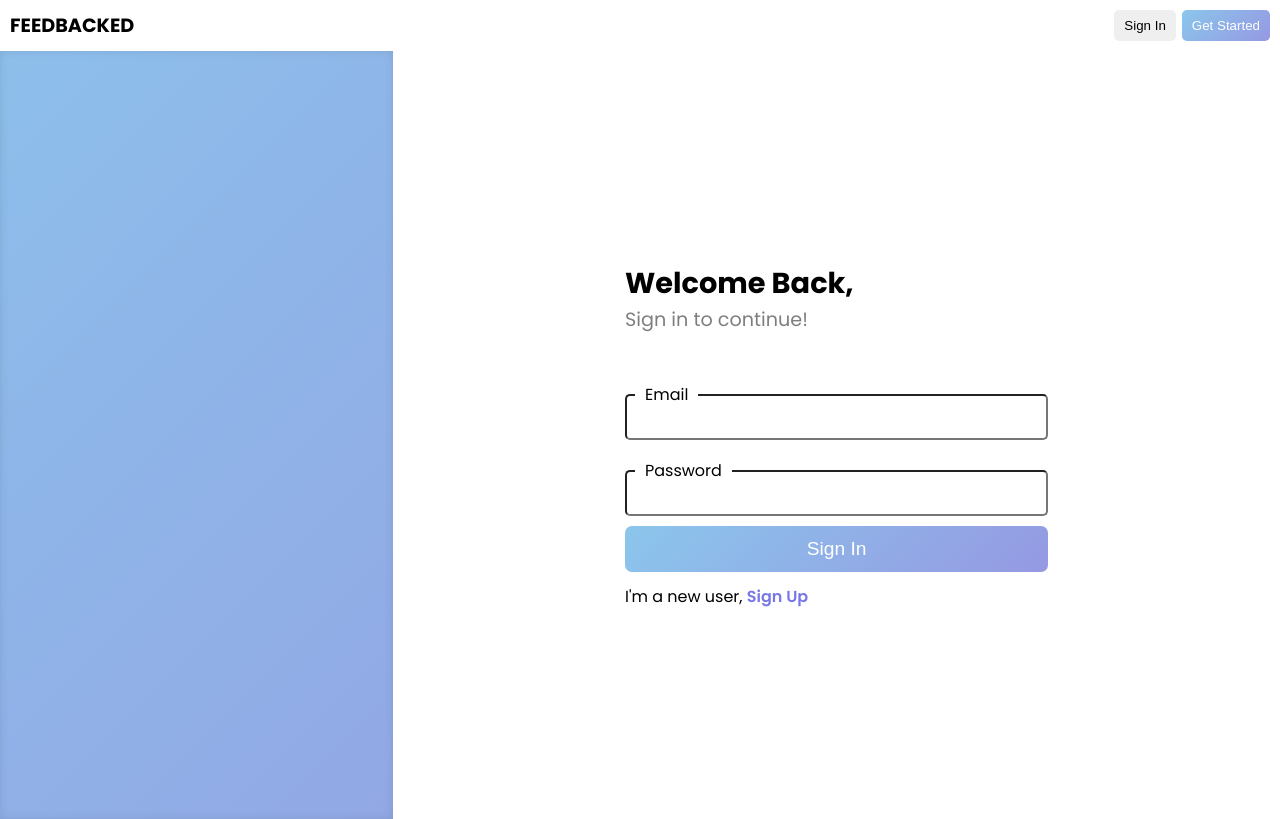
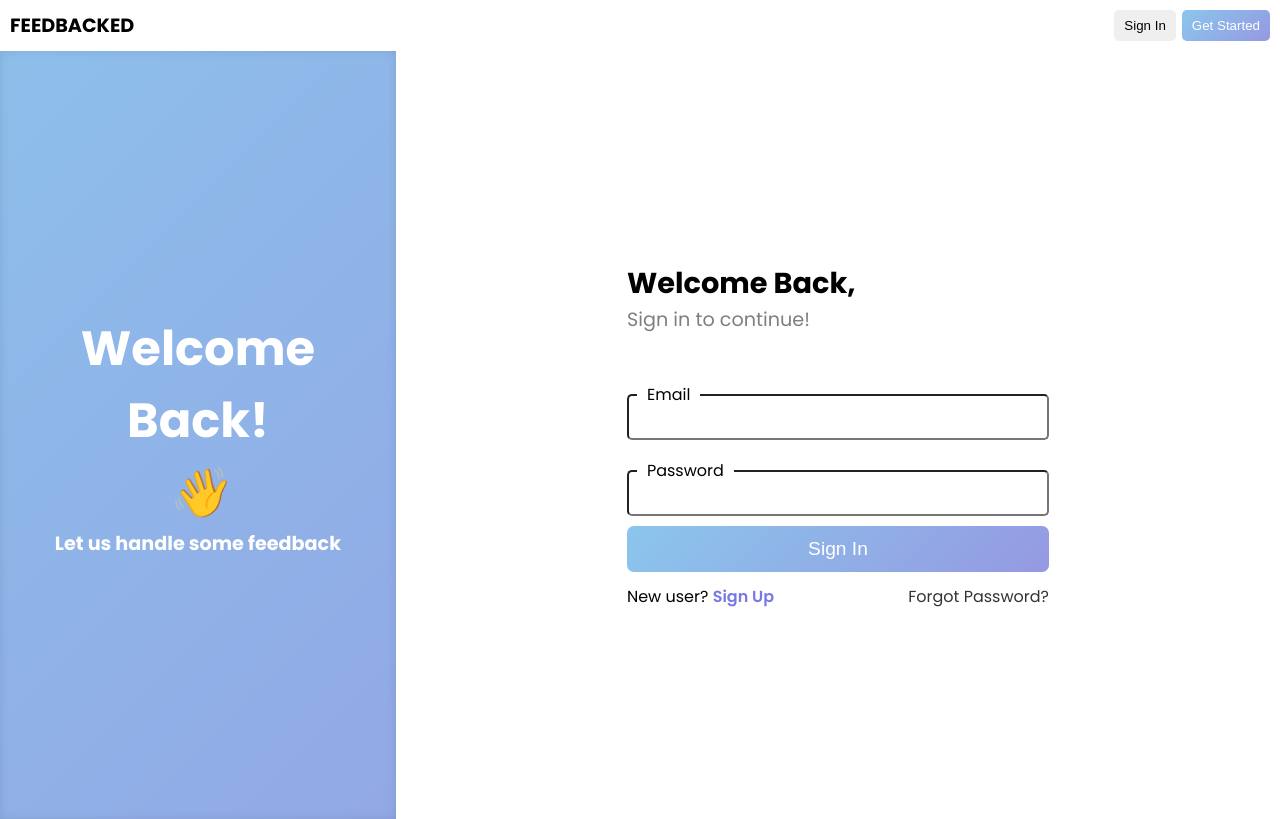
Before and after one commit to yret1/Feedbacked, an Angular app in the folder feedbacked-frontend/: page /signin in a window 1280 px wide. Built offline with nearby package versions, Linux system fonts and the light colour scheme.

Commit message:
Added forgotpassword link

```diff
--- a/feedbacked-frontend/src/app/pages/sign-in/sign-in.component.html
+++ b/feedbacked-frontend/src/app/pages/sign-in/sign-in.component.html
@@ -1,5 +1,10 @@
 <section class="authpage">
-  <aside class="larger"></aside>
+  <aside class="larger">
+    <p>Welcome Back!</p>
+    <i>👋</i>
+
+    <span>Let us handle some feedback</span>
+  </aside>
   <section class="formbox">
     <section class="wrapper">
       <div class="promotext">
@@ -25,10 +30,13 @@
         </button>
       </form>
 
-      <p class="already">
-        I'm a new user,
-        <a class="travel" routerLink="/signup">Sign Up</a>
-      </p>
+      <div class="already">
+        <p>
+          New user?
+          <a class="travel" routerLink="/signup">Sign Up</a>
+        </p>
+        <a class="forgotlink" routerLink="/forgot">Forgot Password?</a>
+      </div>
     </section>
   </section>
 </section>
--- a/feedbacked-frontend/src/app/pages/sign-in/sign-in.component.scss
+++ b/feedbacked-frontend/src/app/pages/sign-in/sign-in.component.scss
@@ -10,6 +10,8 @@
 
 
 
+
+
     form{
         width: 100%;
         display: flex;
@@ -18,7 +20,6 @@
         align-items: center;
 
         gap: 10px;
-
 
         button{
             width: 100%;
@@ -37,10 +38,12 @@
         button:hover{
             opacity: 0.8;
         }
+
     }
 
     .larger{
         display: none;
+        padding: 6px;
     }
     .formbox{
         padding: 40px 20px;
@@ -121,6 +124,19 @@
 
 .already{
     padding-top: 12px;
+    display: flex;
+    justify-content: space-between ;
+    align-items: center;
+
+    .forgotlink{
+        text-decoration: none;
+        color: var(--text);
+        transition: all 0.3s;
+    }
+
+    .forgotlink:hover{
+        color: rgb(119, 119, 231);
+    }
 }
 
 
@@ -158,7 +174,15 @@
 
 
     .authpage .larger {
+        font-family: var(--main-font);
+        text-align: center;
+        color: white;
+        font-size: 2.4rem;
+        font-weight: 700;
         display: flex;
+        flex-direction: column;
+        justify-content: center;
+        align-items: center;
 
         box-shadow: inset 0 0 10px rgba(0,0,0,0.1);
         height: 96vh;
@@ -168,6 +192,13 @@
         background: linear-gradient(135deg, #8BC6EC 0%, #9599E2 100%);
   background-size: 200% 200%;
   animation: gradientAnimation 4s ease infinite;
+
+
+  span{
+        font-size: 1.2rem;
+        color: white;
+        opacity: 1;
+  }
     }
 }
 
@@ -176,6 +207,9 @@
 @media (min-width: 1200px){
     .authpage .larger {
         width: 45vw;
+        color: white;
+        font-size: 3rem;
+        font-weight: 700;
     }
 
     .authpage .wrapper {
--- a/feedbacked-frontend/src/app/pages/sign-up/sign-up.component.html
+++ b/feedbacked-frontend/src/app/pages/sign-up/sign-up.component.html
@@ -1,5 +1,9 @@
 <section class="authpage">
-  <aside class="larger"></aside>
+  <aside class="larger">
+    <p>Almost There!</p>
+    <i>🎉</i>
+    <span>You are one step away from reaching the next level!</span>
+  </aside>
   <section class="formbox">
     <section class="wrapper">
       <div class="promotext">
@@ -34,7 +38,7 @@
       </form>
 
       <p class="already">
-        I'm already a member,
+        Already a member?
         <a class="travel" routerLink="/signin">Sign In</a>
       </p>
     </section>
--- a/feedbacked-frontend/src/app/pages/sign-up/sign-up.component.scss
+++ b/feedbacked-frontend/src/app/pages/sign-up/sign-up.component.scss
@@ -40,6 +40,7 @@
 
     .larger{
         display: none;
+        padding: 6px;
     }
     .formbox{
         padding: 40px 20px;
@@ -158,23 +159,41 @@
 
 
     .authpage .larger {
+        font-family: var(--main-font);
+        text-align: center;
+        color: white;
+        font-size: 2.4rem;
+        font-weight: 700;
         display: flex;
+        flex-direction: column;
+        justify-content: center;
+        align-items: center;
 
         box-shadow: inset 0 0 10px rgba(0,0,0,0.1);
-        height: 100vh;
+        height: 96vh;
+        overflow: hidden;
         width: 30vw;
 
         background: linear-gradient(135deg, #8BC6EC 0%, #9599E2 100%);
   background-size: 200% 200%;
   animation: gradientAnimation 4s ease infinite;
+
+
+  span{
+        font-size: 1.2rem;
+        color: white;
+        opacity: 1;
+  }
     }
 }
-
 
 
 @media (min-width: 1200px){
     .authpage .larger {
         width: 45vw;
+        color: white;
+        font-size: 3rem;
+        font-weight: 700;
     }
 
     .authpage .wrapper {
```
